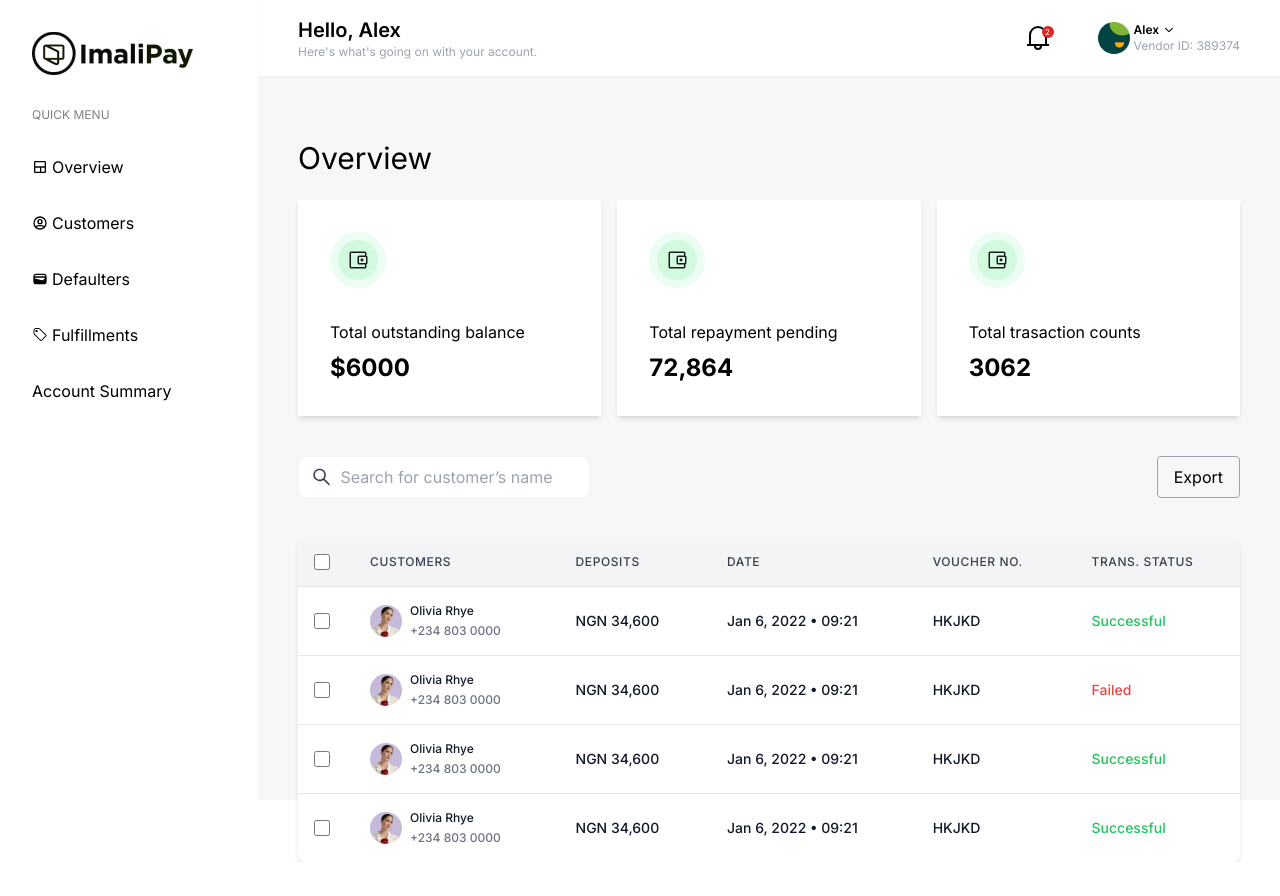
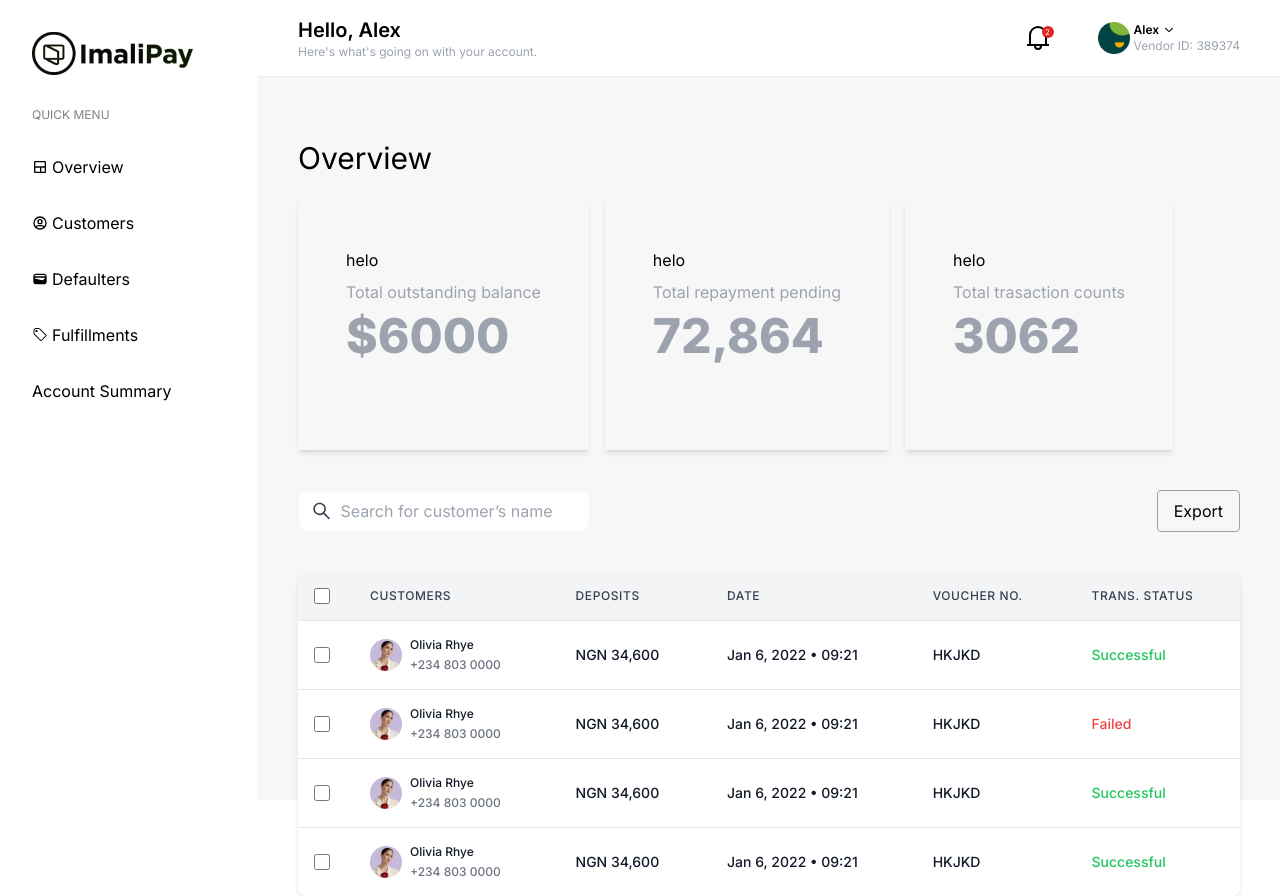
Before and after one commit to Tamarapreye-M/imali-dashboard, a Next.js app: page /overview in a window 1280 px wide. Before the commit the page ends 862 px from the top, so only its background shows below. Built offline with nearby package versions, Linux system fonts and the light colour scheme.

Commit message:
card commit

```diff
--- a/app/components/Card.js
+++ b/app/components/Card.js
@@ -1,13 +1,14 @@
 import React from "react";
-import Image from "next/image";
 
 function Card({ image, title, value }) {
   return (
-    <div className="rounded-small shadow-md min-w-[100px] w-full p-8 bg-[#ffff]">
-      <Image src={image} alt={"card-img"} className="w-14 h-14" />
-
-      <p className=" my-2 mt-8">{title}</p>
-      <p className=" font-bold text-2xl mt-2">{value}</p>
+    <div className="rounded-small shadow-md h-[250px] min-w-[100px] p-12">
+      {/* <Image
+    src={image}
+     /> */}
+      helo
+      <p className="text-gray-400 my-2">{title}</p>
+      <p className="text-gray-400 font-extrabold text-5xl my-2">{value}</p>
     </div>
   );
 }
```
